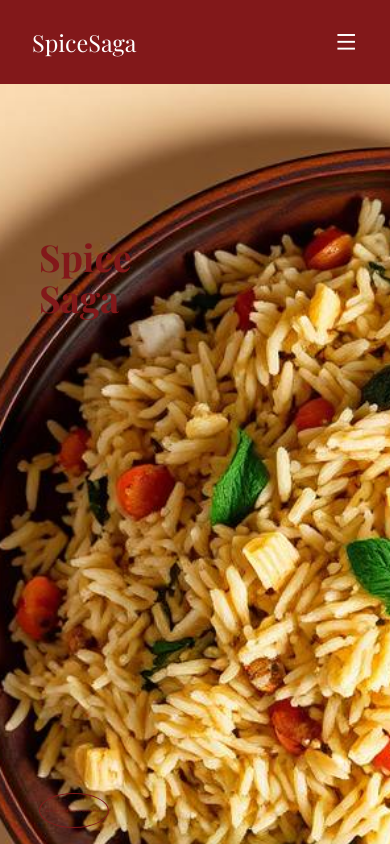
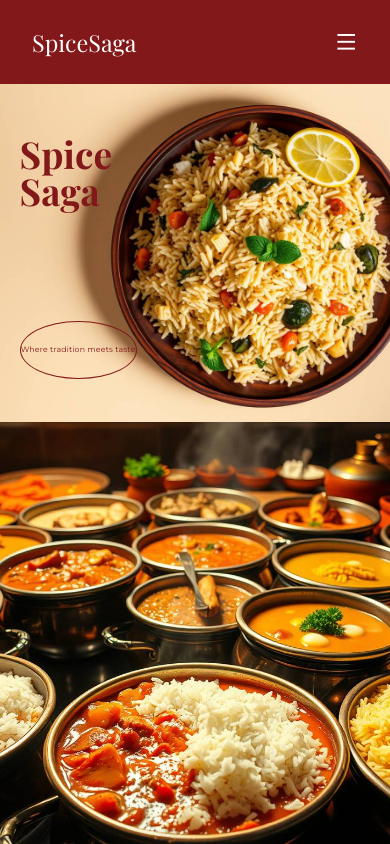
Before and after one commit to rishabh0777/Spicesaga, a React (Vite) app: page / in a window 390 px wide. Shown: the top 844 px of the page. Built offline with nearby package versions, Linux system fonts and the light colour scheme.

Commit message:
Refactor Hero component; enhance layout for improved responsiveness and styling

```diff
--- a/src/pages/Hero.jsx
+++ b/src/pages/Hero.jsx
@@ -3,7 +3,7 @@ import Tag from "../components/Tag"
 
 const Hero = () => {
   return (
-    <div className='w-full h-[120vh] relative'>
+    <div className='w-full sm:h-[40vh] md:h-[120vh] relative'>
       <div className='absolute inset-0 z-0'>
         <img
           className='w-full h-full object-cover object-center'
@@ -12,13 +12,14 @@ const Hero = () => {
         />
       </div>
 
-      <div className='relative z-10 h-full top-[15%] left-[10%]'>
-        <h1 className='text-4xl font-bold text-orange text-red-900 text-[9.5vw]'>Spice<br />Saga</h1>
+      <div className='relative z-10 h-full top-[15%] left-[5%] md:left-[10%]'>
+        <h1 className='md:text-[9vw] leading-none font-bold text-orange text-red-900 sm:text-[9.5vw]'>Spice<br />Saga</h1>
       </div>
 
-      <div className='relative bottom-[30%] left-[10%] left-0 z-10'>
+      <div className='relative bottom-[30%] sm:left-[5%] md:left-[10%] left-0 z-10'>
         <Tag
         text="Where tradition meets taste"
+        className="w-[30vw] h-[15vw] md:w-[24vw] md:h-[12vw] sm:text-[2vw] md:text-[1.5vw] text-center"
         />
       </div>
     </div>
```
